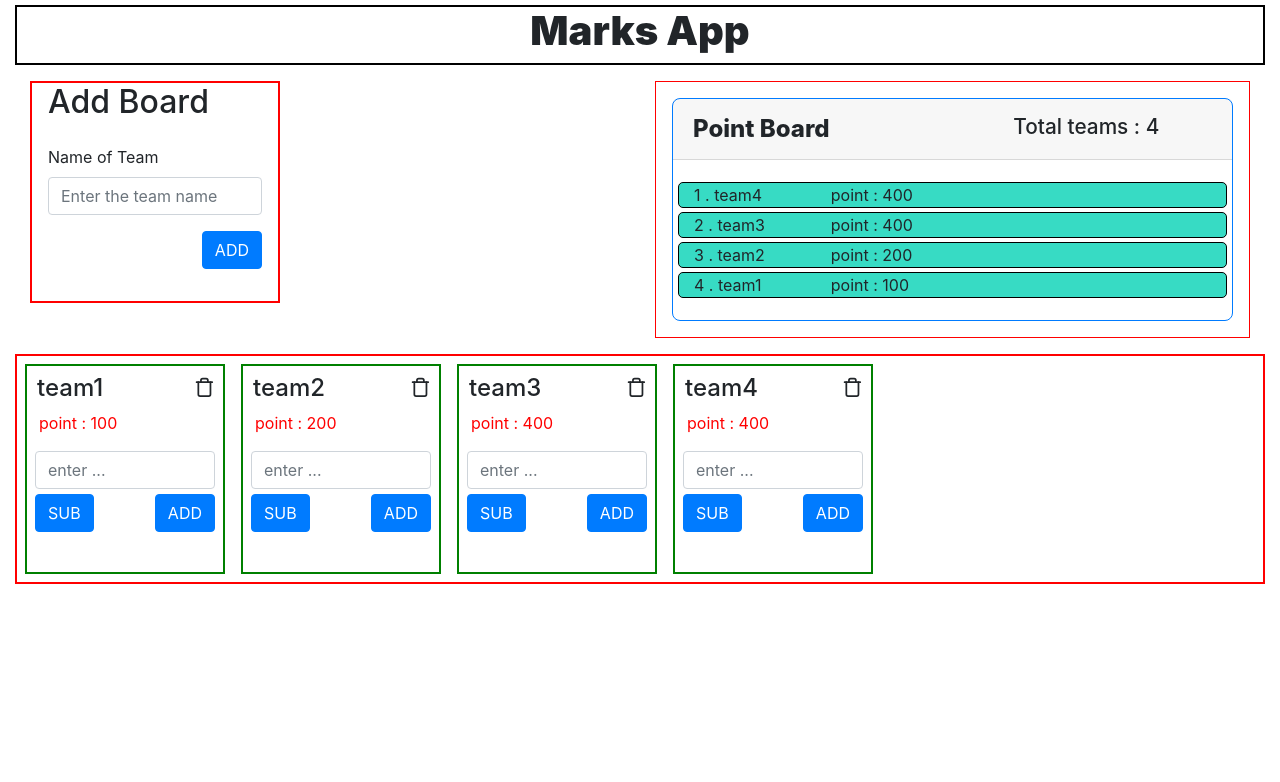
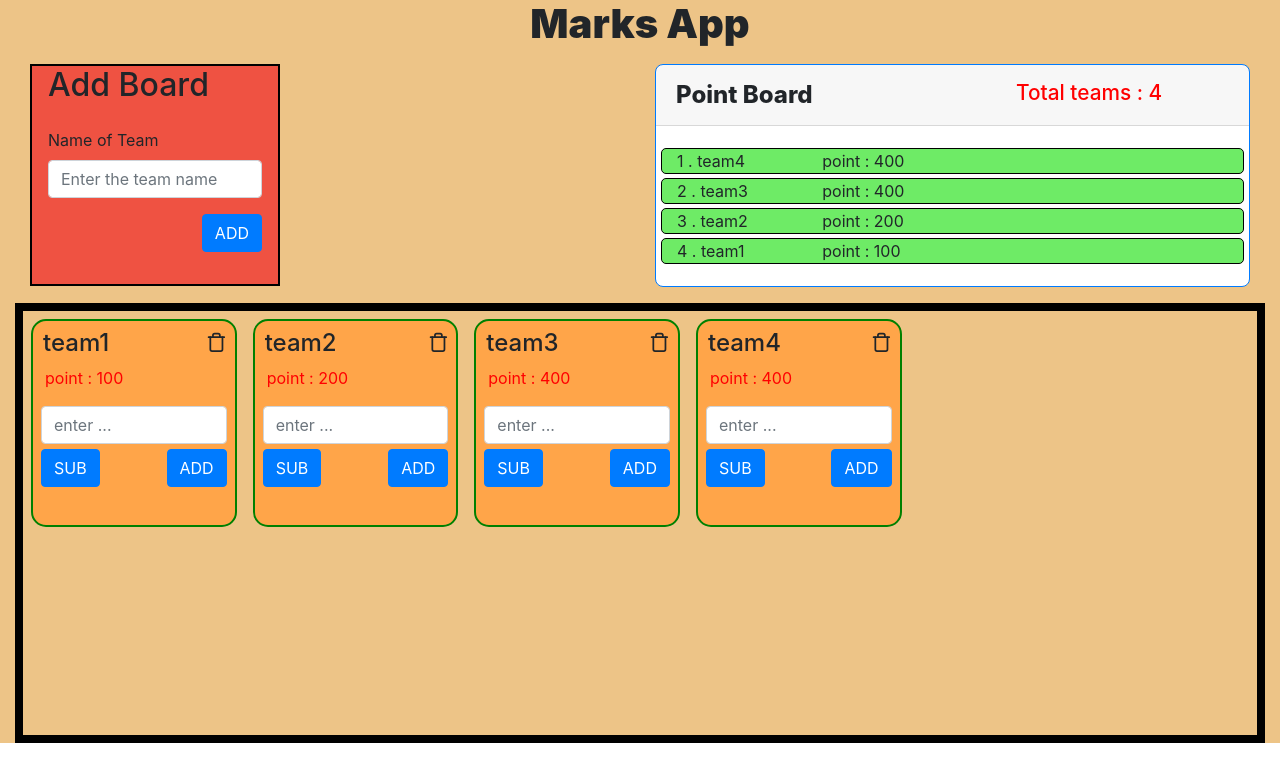
Before and after one commit to ThusharaSamaraweera/Marks-app, a React (Create React App) app: page / in a window 1280 px wide. Shown: the top 782 px of the page. Built offline with nearby package versions, Linux system fonts and the light colour scheme.

Commit message:
add some colors

```diff
--- a/src/Components/CreatedTeam/Team.tsx
+++ b/src/Components/CreatedTeam/Team.tsx
@@ -39,7 +39,7 @@ const Team:React.FC<TeamProps> = (props) => {
   }
 
   return (
-      <Col xs={12} sm={5} className='team mx-2 my-2 py-2 px-2'>
+      <Col xs={12} sm={2} className='team mx-2 my-2 py-2 px-2'>
 
         <Row xs={9} sm={8} className='mx-0 my-0'>
           <Col xs={8} sm={8} className='team-name'>
--- a/src/Components/CreatedTeams.tsx
+++ b/src/Components/CreatedTeams.tsx
@@ -54,7 +54,7 @@ const CreatedTeams: React.FC<CreatedTeamsProps> = (props) => {
   }
 
   return (
-    <Row className='create-teams mx-0 my-3'>
+    <Row className='create-teams mx-0 mt-3 mb-0'>
       {renderTeams()}
     </Row>
   )
--- a/src/Components/RankTeams.tsx
+++ b/src/Components/RankTeams.tsx
@@ -36,7 +36,7 @@ const RankTeams:React.FC<RankTeamsProps> = (props) => {
     }, [props.teams]);
 
     return (
-        <div className="ranking-team-div mt-2 p-3">
+        <div className="ranking-team-div mt-2">
             <Card border="primary">
                 <Card.Header>
                     <Row>
--- a/src/assets/styles/_add-board.scss
+++ b/src/assets/styles/_add-board.scss
@@ -1,7 +1,8 @@
 .add-board {
-  border: solid red 2px;
+  border: solid black 2px;
   min-width: 250px;
   max-width: 250px;
+  background-color: #ef5242;
  .from-row {
    display: grid;
  }
--- a/src/assets/styles/_created-teams.scss
+++ b/src/assets/styles/_created-teams.scss
@@ -1,10 +1,15 @@
+.mark-app{
+  background-color: #edc487;
+
   .create-teams {
-  border: solid red 2px;
+    border: solid black 8px;
+    min-height: 55vh;
 
     .team {
-    max-width: 200px;
-    min-width: 200px;
+      max-height: 13em;
       border: solid green 2px;
+      border-radius: 15px;
+      background-color: #ffa549;
 
       .mark-update-row{
         .mark-Inputs{
@@ -37,3 +42,4 @@
       }
     }
   }
+}
--- a/src/assets/styles/_ranking_teams.scss
+++ b/src/assets/styles/_ranking_teams.scss
@@ -1,5 +1,4 @@
 .ranking-team-div{
-    border: 1px solid red;
 
     .card{
         border-radius: 0.5rem;
@@ -10,13 +9,14 @@
             .count{
                 font-weight: 500;
                 font-size: 1.3rem;
+                color: red;
             }
         }
 
         .card-body {
             .card-text{
                 .team {
-                    background-color: #37dbc4;
+                    background-color: #6eeb66;
                     border: 1px solid black;
                     margin: 2px 0 2px 0;
                     border-radius: 5px;
--- a/src/assets/styles/_title.scss
+++ b/src/assets/styles/_title.scss
@@ -1,6 +1,5 @@
 .title {
-  border: solid black 2px;
-  margin-top: 5px;
+  margin-top: 0px;
   h1 {
     text-align: center;
     font-weight: 1000;
--- a/src/view/Marks-app.tsx
+++ b/src/view/Marks-app.tsx
@@ -41,7 +41,7 @@ const MarksApp: React.FC = () => {
   }
 
   return (
-    <Container fluid>
+    <Container fluid className='mark-app'>
       <Title/>
       <Row xs={12} md={7} className='mt-2 mx-0'>
         <Col xs={12} md={6}>
```
Lines whose indentation alone changed are shown as unchanged.
